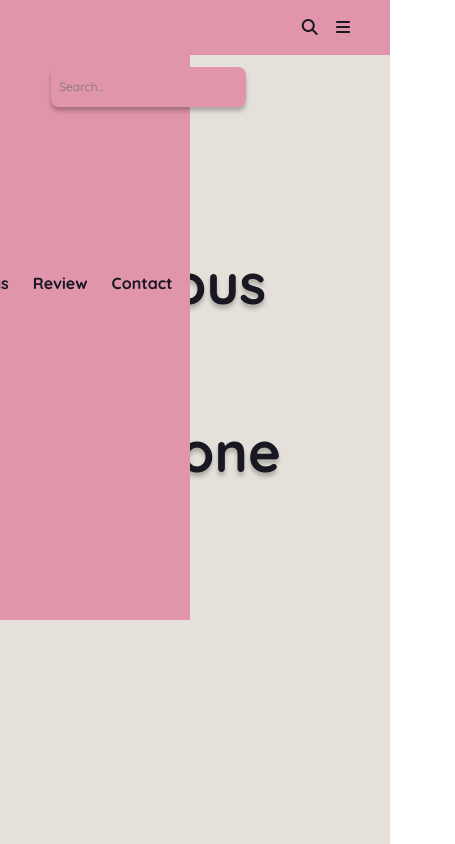
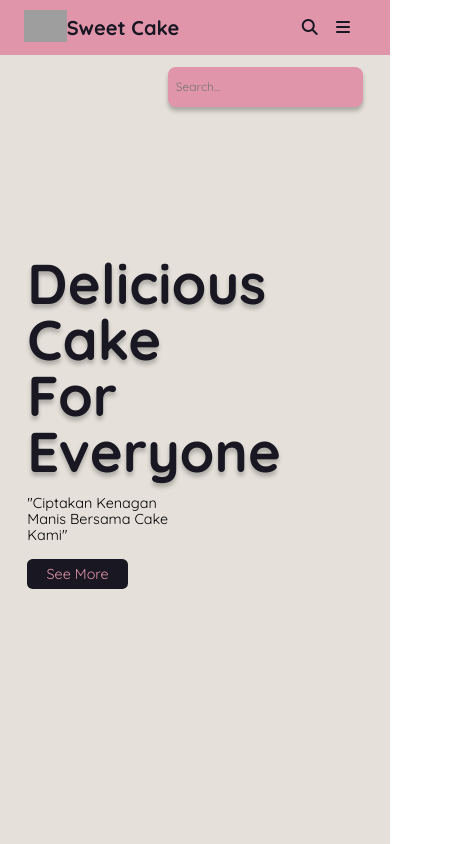
Before and after one commit to Dillahfh/inna.github.io, a plain HTML site: page index.html in a window 390 px wide. Both pictures are taken after a click on the icon 309 px from the left and 27 px from the top of the page. Shown: the top 844 px of the page, 455 px wide, since content can reach past the window. Drawn offline with nearby package versions, Linux system fonts and the light colour scheme; grey boxes are pictures that could not be loaded.

Commit message:
Add files via upload

```diff
--- a/Script.js
+++ b/Script.js
@@ -1,18 +1,16 @@
+let navbar = document.querySelector('.navbar');
+document.querySelector ('#menu-bar').onclick=() =>{
+  navbar.classList.toggle('active');
+}
 
-let navbar = document.querySelector('.navbar');
-if (navbar) {
-    document.querySelector('#menu-bar').onclick = () => {
-        navbar.classList.toggle('active');
-    };
+let search = document.querySelector('.search');
+document.querySelector ('#search').onclick=() =>{
+  search.classList.toggle('active');
 }
 
 
-let search = document.querySelector('.search');
-if (search) {
-    document.querySelector('#search').onclick = () => {
-        search.classList.toggle('active');
-    };
-}
+
+
 
 var swiper = new Swiper(".product-row", {
     slidesPerView: 1,
--- a/style.css
+++ b/style.css
@@ -8,14 +8,13 @@
 
 * {
     font-family: 'Quicksand', sans-serif;
-    margin: 0;
-    padding: 0;
+    margin: 0;padding: 0;
     box-sizing: border-box;
     outline: none;
     border: none;
     text-decoration: none;
     text-transform: capitalize;
-    transition: 0.25s linear;
+    transition: .2s linear;
 }
 
 html {
@@ -24,7 +23,9 @@ html {
     scroll-padding-top: 7rem;
     scroll-behavior: smooth;
 }
-
+html::-webkit-scrollbar{
+    width: .8rem;
+}
 html::-webkit-scrollbar-track {
     background: transparent;
 }
@@ -34,19 +35,15 @@ html::-webkit-scrollbar-thumb {
     border-radius: 5rem;
 }
 
-body {
-    overflow-x: hidden;
-}
+
 
 .header {
-    position: fixed;
-    top: 0;
-    right: 0;
-    left: 0;
+    top: 0;right: 0;left: 0;
     background-color: var(--white);
     display: flex;
     align-items: center;
     justify-content: space-between;
+    position: fixed;
     padding: 1.4rem 7%;
     z-index: 999;
 }
@@ -62,7 +59,7 @@ body {
 
 .header .logocontent .logoName {
     color: var(--black);
-    font-size: 2rem;
+    font-size: 2.5rem;
     font-weight: bolder;
 }
 
@@ -91,13 +88,15 @@ body {
 }
 
 .header .search {
+    display: none;
     top: 100%;
     margin: 1.5rem 7%;
     background-color: transparent;
     width: 50%;
+    right: 0;
+    height: 5rem;
     position: absolute;
-    height: 5rem;
-    display: none;
+
 }
 
 .header .search input {
@@ -106,13 +105,14 @@ body {
     font-size: 1.5rem;
     background-color: var(--white);
     color: var(--black);
+    margin-right: 7%;
     border-radius: 1rem;
     padding: 0.5rem 1rem;
     box-shadow: var(--box-shadow);
 }
 
 .header .search.active {
-    display: block;
+    display: inline-block;
 }
 
 #menu-bar {
@@ -136,16 +136,20 @@ body {
 
     .header .navbar {
         position: absolute;
-        top: -100%;
-        right: 25rem;
+        top: 100%;
+        right: -100%;
+        width: 25rem;
         background-color: var(--white);
         height: 80vh;
-        width: 100%;
+        display: flex;
+        flex-direction: column;
     }
+
 
     .header .navbar.active {
         right: 0;
     }
+
 
     .header .navbar a {
         display: block;
```
